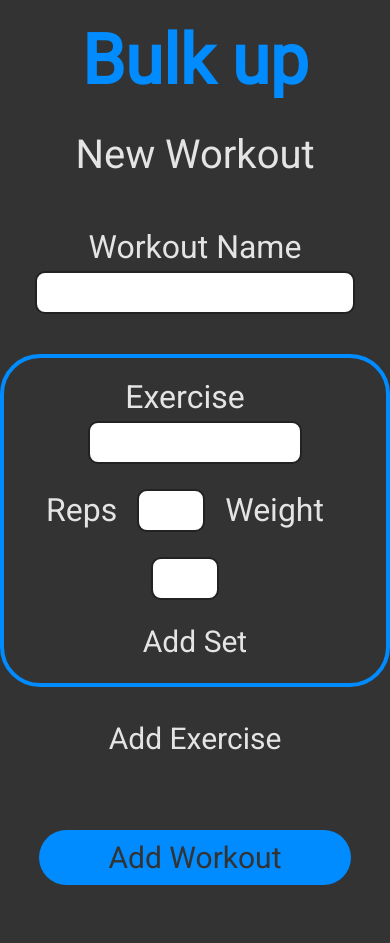
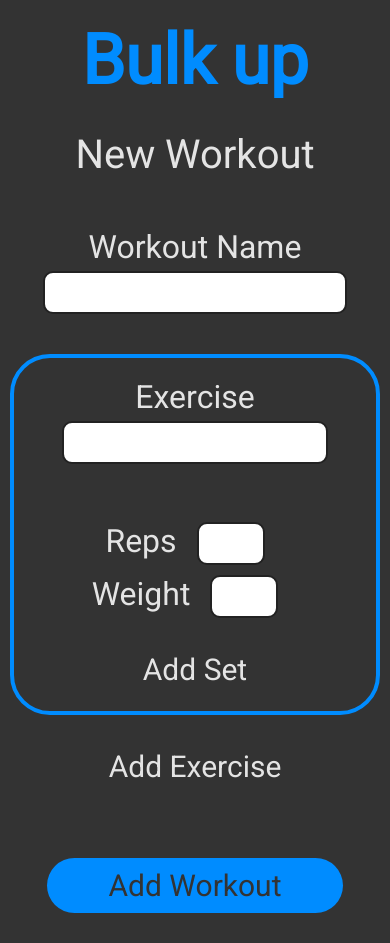
Before and after one commit to Stelfy/bulk-up, a React (Create React App) app: page /new-workout in a window 390 px wide. Before the commit the page ends 915 px from the top, so only its background shows below. Built offline with nearby package versions, Linux system fonts and the light colour scheme.

Commit message:
mobile-responsive v1.1

```diff
--- a/src/NewWorkout.js
+++ b/src/NewWorkout.js
@@ -127,6 +127,7 @@ const NewWorkout = ({modifiedWorkout}) => {
             >
                 <label>Workout Name</label>
                 <input type="text"
+                    className="workout-input"
                     value = { title }
                     onChange = { (e) => handleTitle(e)}
                     required
@@ -135,8 +136,9 @@ const NewWorkout = ({modifiedWorkout}) => {
                     return (
                         <div className="exercise" key={ index }>
                         <div className="add-exercise">
-                            <label>Exercise</label>
+                            <label for='name' className="exercise-label">Exercise</label>
                             <input type="text"
+                                className="exercise-input"
                                 name = 'name'
                                 value = {exercise.name}
                                 onChange = {(e) => handleInputChangeEx(e, index)}
@@ -145,26 +147,33 @@ const NewWorkout = ({modifiedWorkout}) => {
                             { exercises[index].reps.map((rep, indexSet) => {
                                 return (
                                     <div className="set" key={ indexSet }>
-                                    <label>Reps</label>
+                                        <div className="new-reps">
+                                            <label className="rep-label">Reps</label>
                                             <input type="number"
+                                                className="rep-input"
                                                 name = 'reps'
                                                 value = {rep}
                                                 onChange = {(e) => handleInputChangeSet(e, index, indexSet)}
                                                 required
                                             />
-                                    <label>Weight</label>
+                                        </div>
+                                        <div className="new-weights">
+                                            <label className="weight-label">Weight</label>
                                             <input type="number"
+                                                className="weight-input"
                                                 name = 'weight'
                                                 value = {exercise.weight[indexSet]}
                                                 onChange = {(e) => handleInputChangeSet(e, index, indexSet)}
                                                 required
                                             />
+                                        </div>
+
                                     { exercises[index].reps.length !== 1 &&
                                         <button
                                             id="delete-set"
                                             onClick={ () => handleDeleteSet(index, indexSet) }
                                         >x</button> }
-                                        <br />
+
                                     </div>
                                 );
                             })}
--- a/src/SearchBar.js
+++ b/src/SearchBar.js
@@ -5,6 +5,10 @@ const SearchBar = ({list, updateList}) => {
     useEffect(() => {
         updateList(list);
     }, [list, updateList]);
+
+    const handleSubmit = (e) => {
+        e.preventDefault();
+    }
 
     const handleInputChange = (e) => {
         let uri = `https://my-json-server.typicode.com/Stelfy/bulk-up-fake-server/workouts`;
@@ -23,7 +27,7 @@ const SearchBar = ({list, updateList}) => {
     }
 
     return (
-        <form className="search-bar">
+        <form onSubmit={(e) => handleSubmit(e)} className="search-bar">
             <input type="text" className="search-input" placeholder="Search Workout"
             onChange={ (e) => handleInputChange(e)}
             />
--- a/src/index.css
+++ b/src/index.css
@@ -184,7 +184,8 @@ body {
   display: block;
 }
 
-.new-workout input {
+.new-workout .workout-input,
+.new-workout .exercise-input {
   width: 80%;
   margin: 0 auto;
   margin-bottom: 20px;
@@ -264,13 +265,35 @@ input::-webkit-inner-spin-button {
   margin-right: 20px;
 }
 
-.add-exercise input[type="text"] {
+.add-exercise .exercise-input {
   width: 60%;
 }
 
-.add-exercise input[type="number"] {
+.add-exercise .rep-input,
+.add-exercise .weight-input {
   width: 2em;
   margin-right: 20px;
+  margin-bottom: 10px;
+  border-radius: 10px;
+  border: 2px solid #222;
+  padding: 2px;
+  outline: none;
+  font-size: 30px;
+  text-align: center;
+}
+
+.add-exercise .set {
+  display: flex;
+  flex-wrap: wrap;
+  justify-content: center;
+  align-items: baseline;
+  margin-bottom: 20px;
+}
+
+.add-exercise .new-reps,
+.add-exercise .new-weights {
+  display: flex;
+  justify-content: center;
 }
 
 .add-exercise button {
@@ -335,6 +358,27 @@ input::-webkit-inner-spin-button {
 
 .error-post {
   margin-top: 30px;
+}
+
+@media screen and (max-width: 600px) {
+  .new-workout {
+    padding: 0 10px;
+  }
+
+  .new-workout .exercise-label {
+    display: block;
+    text-align: center;
+    margin-right: 0;
+  }
+
+  .new-workout .exercise-input {
+    display: block;
+    width: 80%;
+  }
+
+  .new-workout #delete-set {
+    display: block;
+  }
 }
 
 /* details page */
```
Lines whose indentation alone changed are shown as unchanged.
